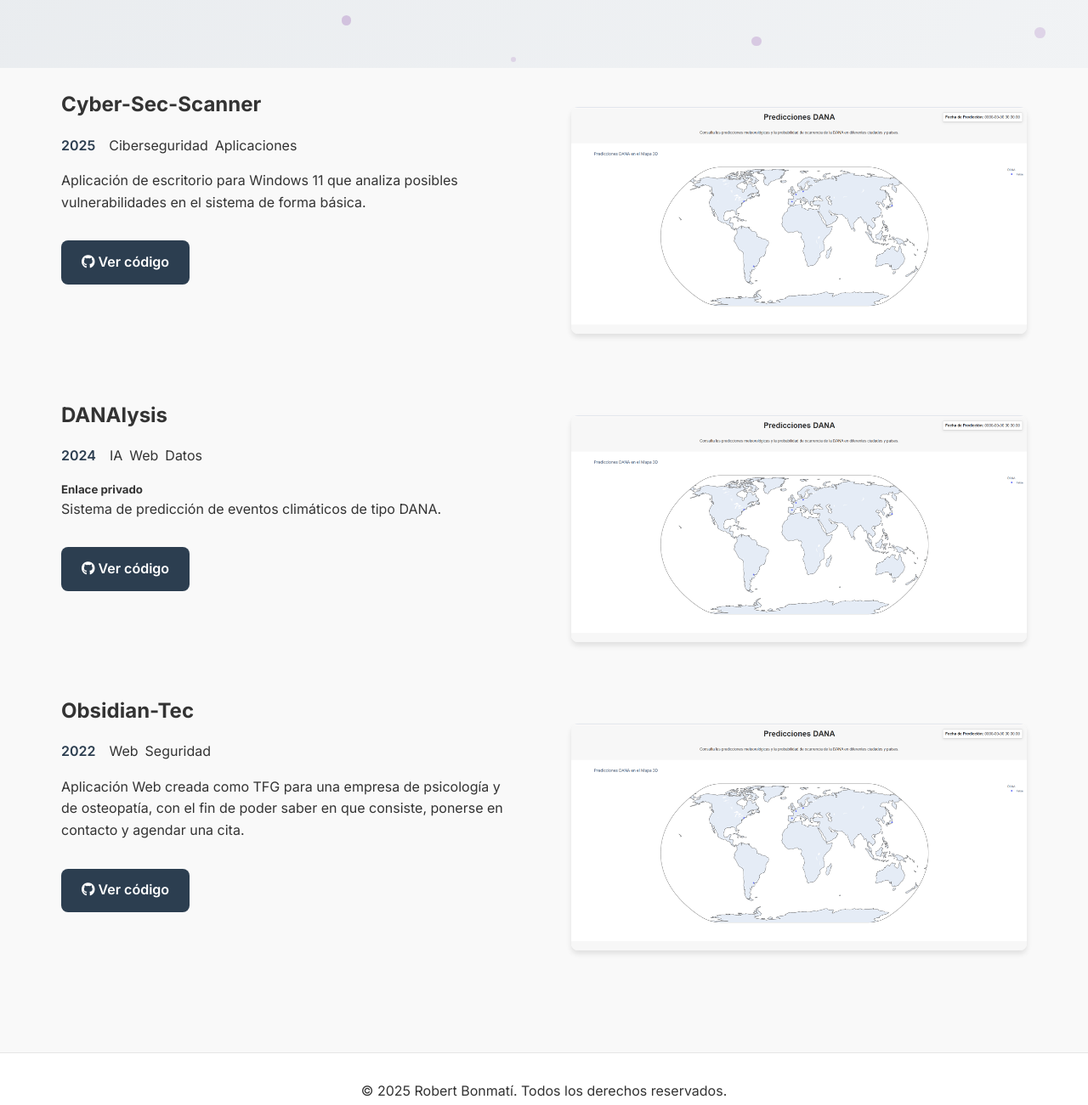
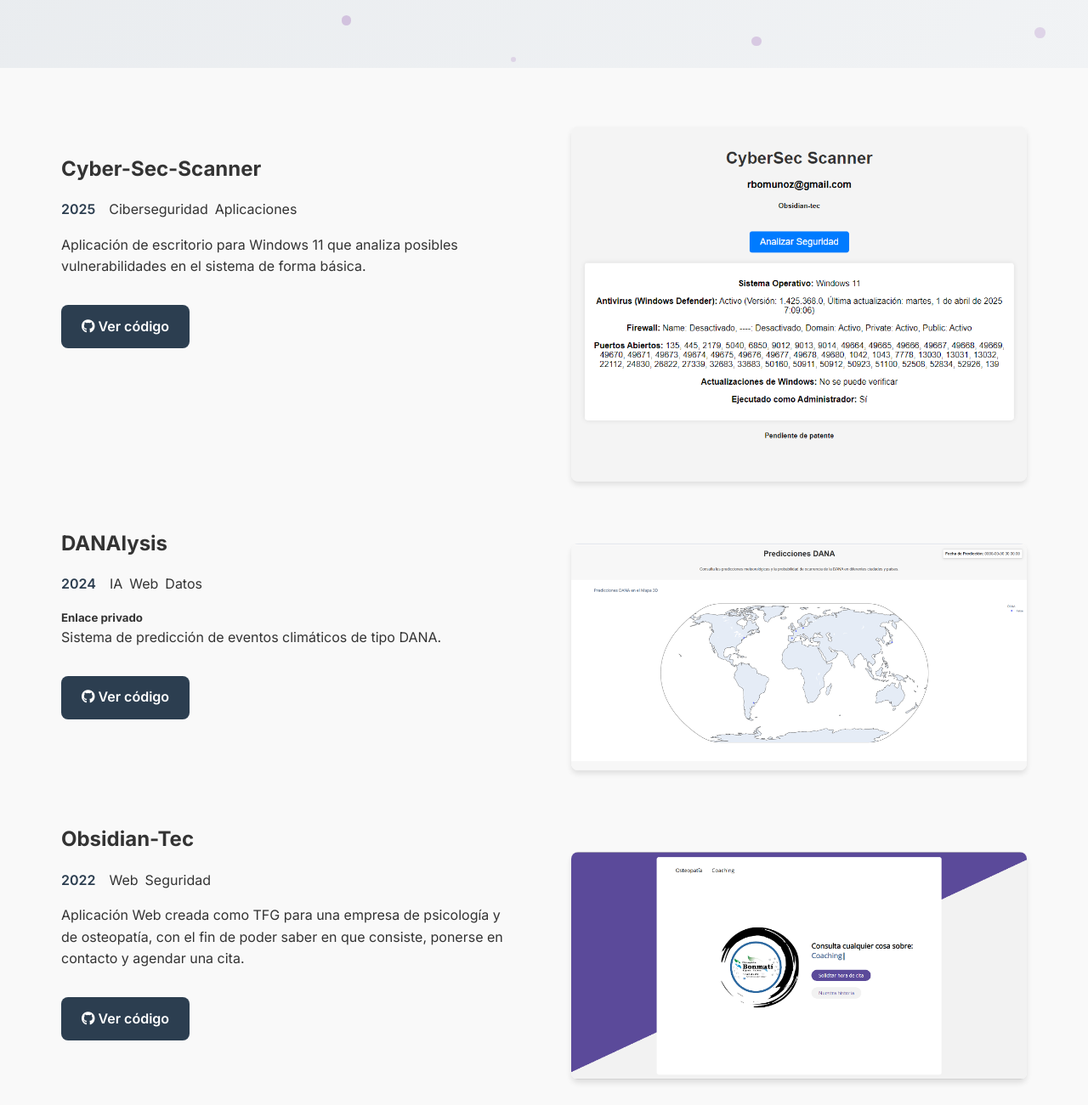
Before and after one commit to robert-NB/obsidian-tec.github.io, a website: page projects.html in a window 1280 px wide. Shown: the part 720-2021 px from the top of the page at 85% size. Drawn offline with nearby package versions, Linux system fonts and the light colour scheme.

Commit message:
Images Update

```diff
--- a/projects.html
+++ b/projects.html
@@ -63,7 +63,9 @@
                     </div>
                 </div>
                 <div class="project-image parallax-bg">
-                    <img src="./assets/Imagen1.png" alt="cyber-sec-scanner">
+                    <!--
+                    <img src="./assets/pentesting_tool_ai.png" alt="Pentesting Tool A.I.">
+                    -->
                 </div>
             </section>
 
@@ -85,7 +87,7 @@
                     </div>
                 </div>
                 <div class="project-image parallax-bg">
-                    <img src="./assets/Imagen1.png" alt="cyber-sec-scanner">
+                    <img src="./assets/cyber-sec-scanner.png" alt="cyber-sec-scanner">
                 </div>
             </section>
 
@@ -131,7 +133,7 @@
                     </div>
                 </div>
                 <div class="project-image parallax-bg">
-                    <img src="assets/Imagen1.png" alt="Obsidian-Tec">
+                    <img src="assets/obsidian-tec.png" alt="Obsidian-Tec">
                 </div>
             </section>
         </div>
```
Also changed, not shown: assets/cyber-sec-scanner.png (added), assets/obsidian-tec.png (added), assets/process_7625914.png (added).
